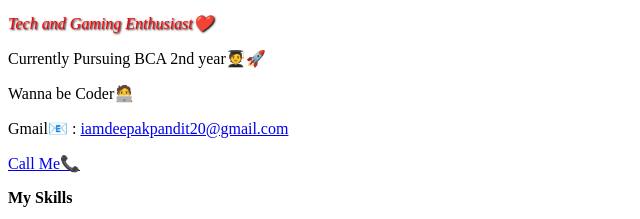
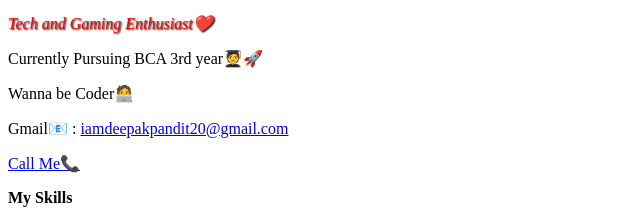
Before and after one commit to iamdeepakpandit/MyResume, a plain HTML site: page index.html in a window 1280 px wide. Shown: the part 379-598 px from the top of the page, 0-640 px from the left. Drawn offline with Linux system fonts and the light colour scheme; a web font is replaced by a local one.

Commit message:
Update index.html

```diff
--- a/index.html
+++ b/index.html
@@ -26,7 +26,7 @@
     <!-- <p class="about">About Me</p> -->
     <p><b>DOB - 20/06/2003</b></p>
     <p class="aa"><i>Tech and Gaming Enthusiast❤️</i></p>
-    <p>Currently Pursuing BCA 2nd year🧑‍🎓🚀 </p>
+    <p>Currently Pursuing BCA 3rd year🧑‍🎓🚀 </p>
     <p>Wanna be Coder🧑‍💻</p>
      <p>Gmail📧 : <a href="mailto:iamdeepakpandit20@gmail.com">iamdeepakpandit20@gmail.com</a></p>
     <a href="tel:+917678270341"><p>Call Me📞</a> </p>
```
